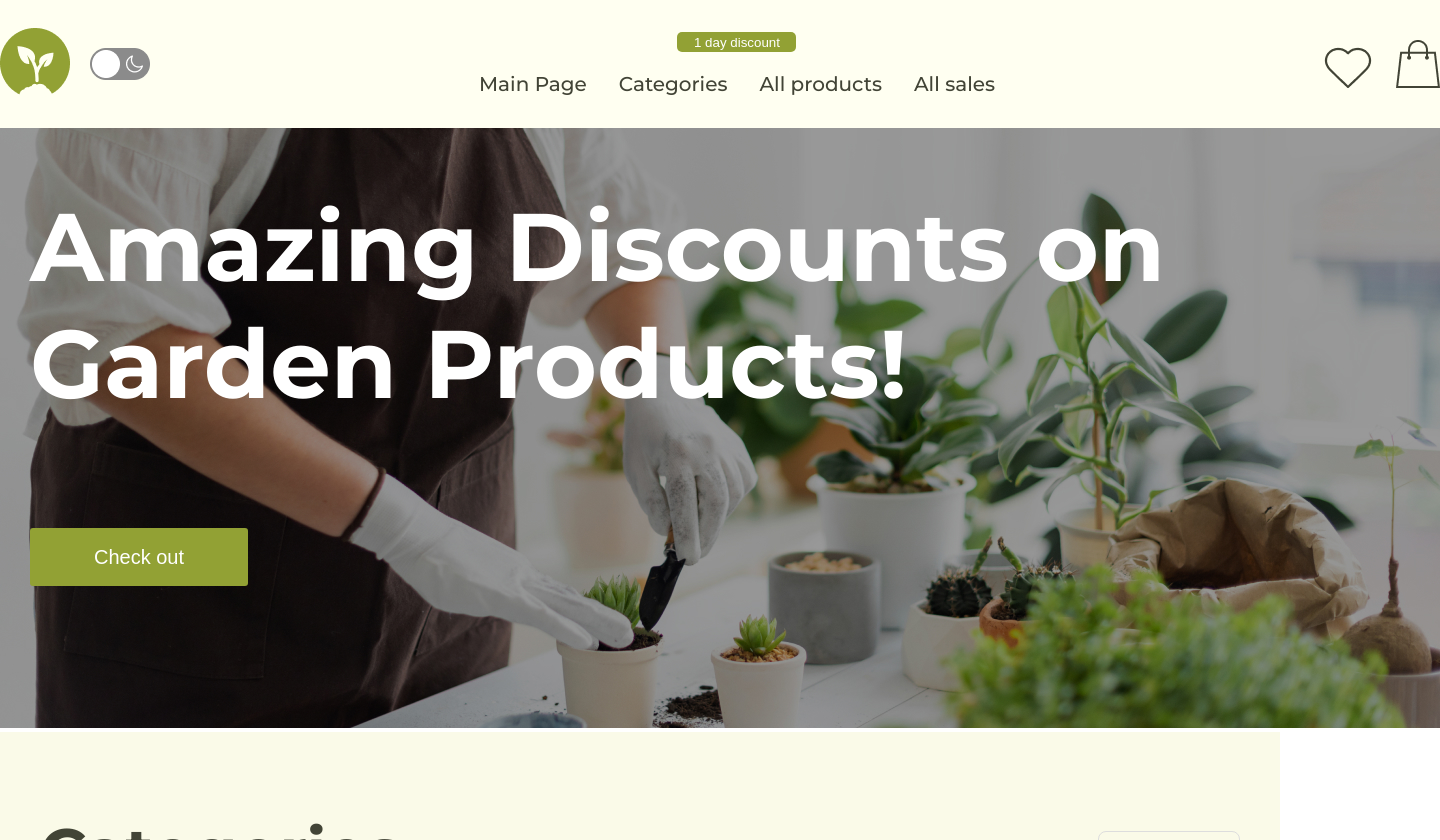
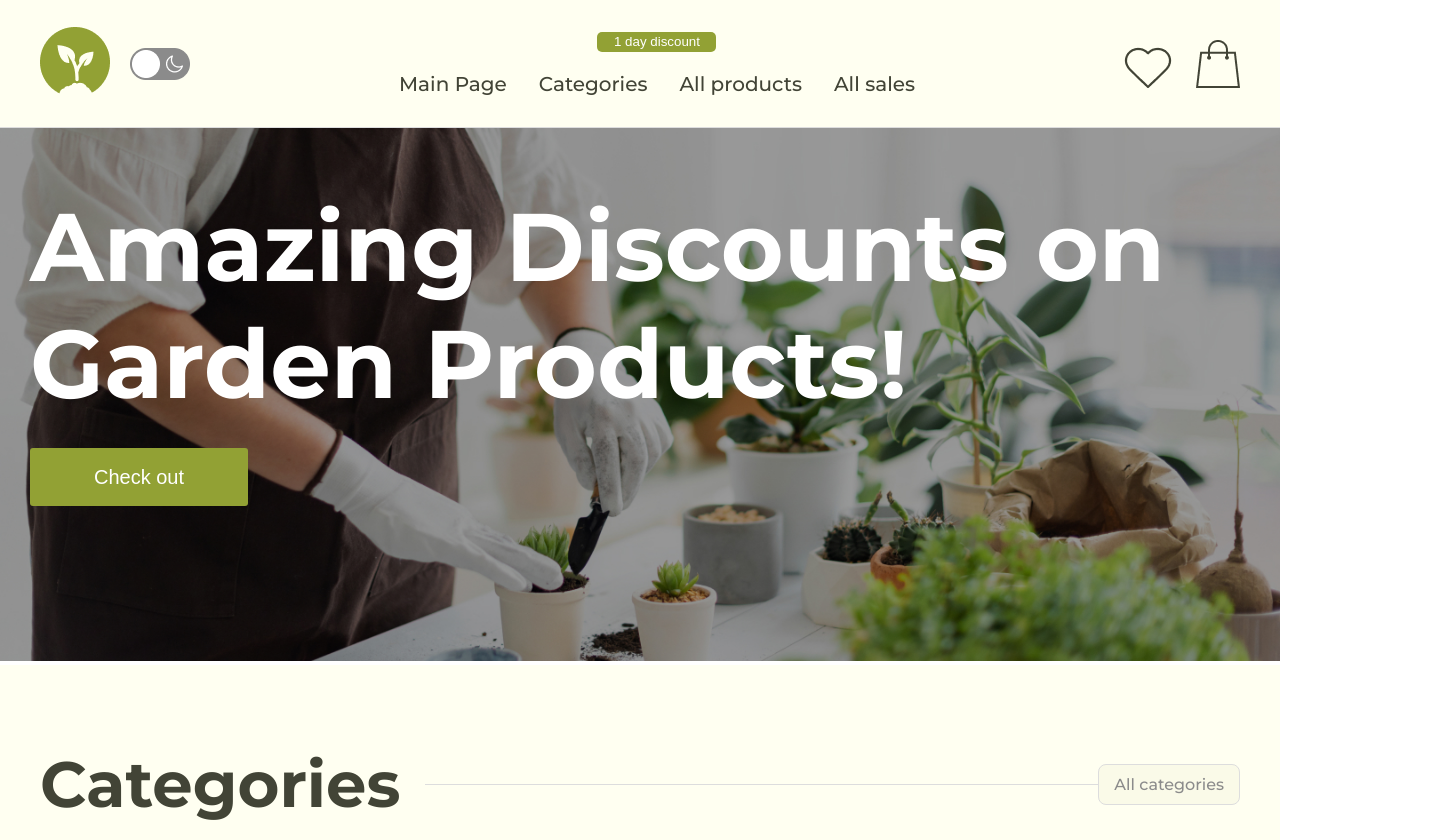
Before and after one commit to NataliaPnk/Garden-Products, a React (Create React App) app in the folder telran_project_frontend/: page / in a window 1280 px wide. Shown: the top 840 px of the page, 1440 px wide, since content can reach past the window. Built offline with nearby package versions, Linux system fonts and the light colour scheme; no server answers.

Commit message:
all_categories/styles

```diff
--- a/telran_project_frontend/src/App.css
+++ b/telran_project_frontend/src/App.css
@@ -1,4 +1,4 @@
-@import url('https://fonts.googleapis.com/css2?family=Montserrat:ital,wght@0,100..900;1,100..900&display=swap');
+@import url("https://fonts.googleapis.com/css2?family=Montserrat:ital,wght@0,100..900;1,100..900&display=swap");
 
 * {
   padding: 0;
@@ -8,7 +8,6 @@
 
 body {
   font-family: "Montserrat", sans-serif;
-
 }
 
 a {
@@ -25,6 +24,6 @@ section {
   width: 100%;
   max-width: 1500px;
   padding: 80px 40px;
-  background-color: rgb(250, 250, 232);
+  background-color: #fffff1;
   margin: 0 auto;
 }
--- a/telran_project_frontend/src/App.js
+++ b/telran_project_frontend/src/App.js
@@ -1,31 +1,30 @@
-import Footer from './components/Footer';
-import Header from './components/Header';
-import DiscountForm from './components/DiscountForm';
+import Footer from "./components/Footer";
+import Header from "./components/Header";
 import { useEffect } from "react";
 import "./App.css";
 import { useDispatch } from "react-redux";
 import { getAllCategories } from "./requests/categories";
-import CategoriesContainer from "./components/CategoriesContainer";
 import { getAllProducts } from "./requests/products";
-import ProductsSaleContainer from "./components/ProductsSaleContainer";
-import Home from './components/Home';
+import MainPage from "./pages/MainPage";
+import { Route, Routes } from "react-router-dom";
+import AllCategoriesPage from "./pages/AllCategoriesPage";
 
 function App() {
   const dispatch = useDispatch();
 
   useEffect(() => {
-  dispatch(getAllProducts(), [])
-  dispatch(getAllCategories(), [])
-  })
+    dispatch(getAllProducts(), []);
+    dispatch(getAllCategories(), []);
+  });
 
   return (
     <div>
       <Header />
-      <Home />
-      <CategoriesContainer />
-      <DiscountForm />
-      <ProductsSaleContainer />
-      <Footer/>
+      <Routes>
+        <Route path="/" element={<MainPage />} />
+        <Route path="/all_categories" element={<AllCategoriesPage />} />
+      </Routes>
+      <Footer />
     </div>
   );
 }
--- a/telran_project_frontend/src/components/Footer/index.module.css
+++ b/telran_project_frontend/src/components/Footer/index.module.css
@@ -2,7 +2,7 @@
   width: 100%;
   max-width: 1500px;
   padding: 80px 40px;
-  background-color: rgb(250, 250, 232);
+  background-color: #fffff1;
   margin: 0 auto;
 }
 
@@ -14,11 +14,10 @@
   margin-bottom: 20px;
 }
 
-
 .bigItem {
   flex: 780;
   margin-bottom: 12px;
-    background-color: #F2F6D3;
+  background-color: #f2f6d3;
   padding: 32px;
   border-radius: 10px;
   gap: 16px;
@@ -27,7 +26,7 @@
 .smallItem {
   flex: 548;
   margin-bottom: 12px;
-    background-color: #F2F6D3;
+  background-color: #f2f6d3;
   padding: 32px;
   border-radius: 10px;
   gap: 16px;
@@ -48,7 +47,7 @@ p {
   margin-top: 16px;
 }
 
-a{
+a {
   text-decoration: none;
   color: #424436;
 }
@@ -59,16 +58,13 @@ a{
   margin-top: 16px;
 }
 
-
 .icon {
   width: 40px;
   height: 40px;
-    color: #424436;;
+  color: #424436;
 }
-
 
 .mapContainer {
   margin-top: 32px;
   margin: 0 auto;
-
 }
--- a/telran_project_frontend/src/components/Header/index.jsx
+++ b/telran_project_frontend/src/components/Header/index.jsx
@@ -14,10 +14,10 @@ export default function Header() {
           <button>1 day discount</button>
           </div>
           <nav>
-           <Link className={s.link}>Main Page </Link>
-           <Link className={s.link}>Categories</Link>
-           <Link className={s.link}>All products</Link>
-           <Link className={s.link}>All sales</Link>
+           <Link to='/'>Main Page </Link>
+           <Link to='/all_categories'>Categories</Link>
+           <Link to='/all_products'>All products</Link>
+           <Link to='/all_sales'>All sales</Link>
        </nav>
         </div>
 
--- a/telran_project_frontend/src/components/Header/index.module.css
+++ b/telran_project_frontend/src/components/Header/index.module.css
@@ -1,44 +1,44 @@
-.header{
-    width: 1440px;
-    height: 128px;
-    border-bottom: 1px;
+.header {
+  width: 100%;
+  max-width: 1500px;
+  min-height: 128px;
+  padding: 0 40px;
+  border-bottom: solid 1px rgba(221, 221, 221, 1);
 
   display: flex;
   justify-content: space-between;
   align-items: center;
   background-color: #fffff1;
-
 }
 
-.header > div:first-child{
+.header > div:first-child {
   display: flex;
   align-items: center;
   gap: 20px;
 }
 
-.header > div:last-child{
+.header > div:last-child {
   display: flex;
   align-items: center;
   gap: 20px;
 }
 
-.header > div > div{
+.header > div > div {
   display: flex;
   justify-content: center;
   margin-bottom: 20px;
 }
 
-.header > div > div >button{
+.header > div > div > button {
   background-color: #92a134;
   width: 119px;
   height: 20px;
   color: white;
   border: none;
   border-radius: 5px;
-
 }
 
-.header > div > nav{
+.header > div > nav {
   display: flex;
   justify-content: space-around;
   gap: 32px;
@@ -46,11 +46,11 @@
   font-weight: 500;
 }
 
-.link{
+.link {
   color: #424436;
 }
 
-.link:hover{
+.link:hover {
   color: black;
   cursor: pointer;
 }
--- a/telran_project_frontend/src/components/Home/index.module.css
+++ b/telran_project_frontend/src/components/Home/index.module.css
@@ -1,10 +1,8 @@
-
 .home {
   position: relative;
 }
 
-
-.home > div > h1{
+.home > div > h1 {
   color: #fff;
   font-size: 96px;
   font-weight: 700;
@@ -14,16 +12,28 @@
   position: absolute;
 }
 
-.home button{
+.home button {
   width: 218px;
   height: 58px;
-    background-color: #92A134;
+  background-color: #92a134;
   color: #fff;
   border: none;
   border-radius: 3px;
   font-size: 20px;
-    top: 400px;
+  top: 320px;
   left: 30px;
 
   position: absolute;
+  transition: background-color 0.3s ease;
 }
+
+.home button:hover {
+  background-color: rgb(250, 250, 232);
+  color: #424436;
+}
+
+.home > div > img {
+  width: 100%;
+  max-width: 1500px;
+  object-fit: contain;
+}
--- a/telran_project_frontend/src/pages/AllCategoriesPage/index.jsx
+++ b/telran_project_frontend/src/pages/AllCategoriesPage/index.jsx
@@ -1,11 +1,19 @@
-import React from 'react'
-import CategoriesContainer from '../../components/CategoriesContainer'
+import React from "react";
+import { useSelector } from "react-redux";
+import s from "../AllCategoriesPage/index.module.css";
+import CategoryCard from "../../components/CategoryCard";
 
 export default function AllCategoriesPage() {
+  const categoriesState = useSelector((store) => store.categories);
 
   return (
-    <div>
-      <CategoriesContainer />
-    </div>
-  )
+    <section className={s.container}>
+      <h2>Categories</h2>
+      <div className={s.wrapper}>
+        {categoriesState.map((el) => (
+          <CategoryCard key={el.id} {...el} />
+        ))}
+      </div>
+    </section>
+  );
 }
--- /dev/null
+++ b/telran_project_frontend/src/pages/AllCategoriesPage/index.module.css
@@ -0,0 +1,14 @@
+.container {
+  display: flex;
+  flex-direction: column;
+}
+
+.container > h2 {
+  margin-bottom: 40px;
+}
+
+.wrapper {
+  display: grid;
+  grid-template-columns: repeat(5, 1fr);
+  gap: 32px;
+}
--- /dev/null
+++ b/telran_project_frontend/src/pages/MainPage/index.jsx
@@ -0,0 +1,16 @@
+import React from "react";
+import Home from "../../components/Home";
+import CategoriesContainer from "../../components/CategoriesContainer";
+import DiscountForm from "../../components/DiscountForm";
+import ProductsSaleContainer from "../../components/ProductsSaleContainer";
+
+export default function MainPage() {
+  return (
+    <div>
+      <Home />
+      <CategoriesContainer />
+      <DiscountForm />
+      <ProductsSaleContainer />
+    </div>
+  );
+}
```
Lines whose indentation alone changed are shown as unchanged.
